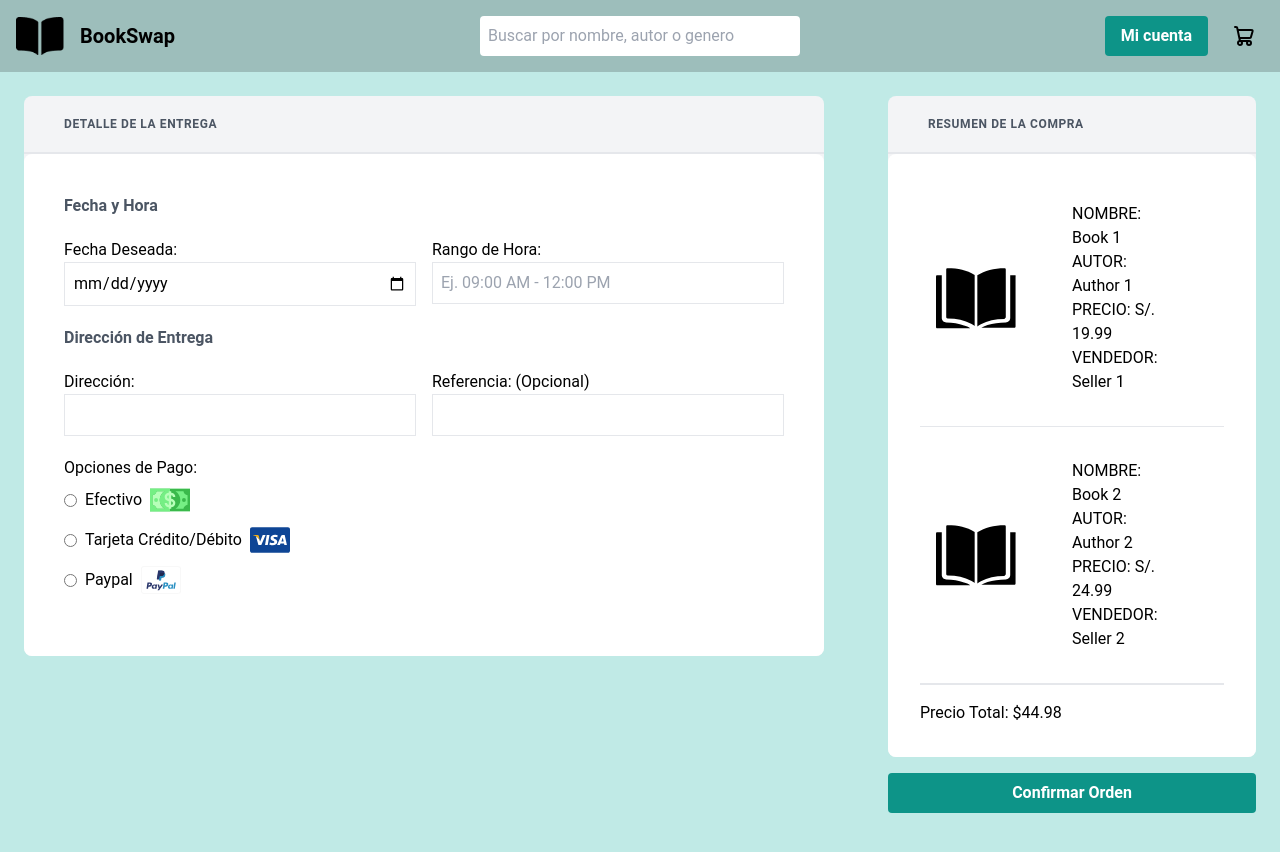
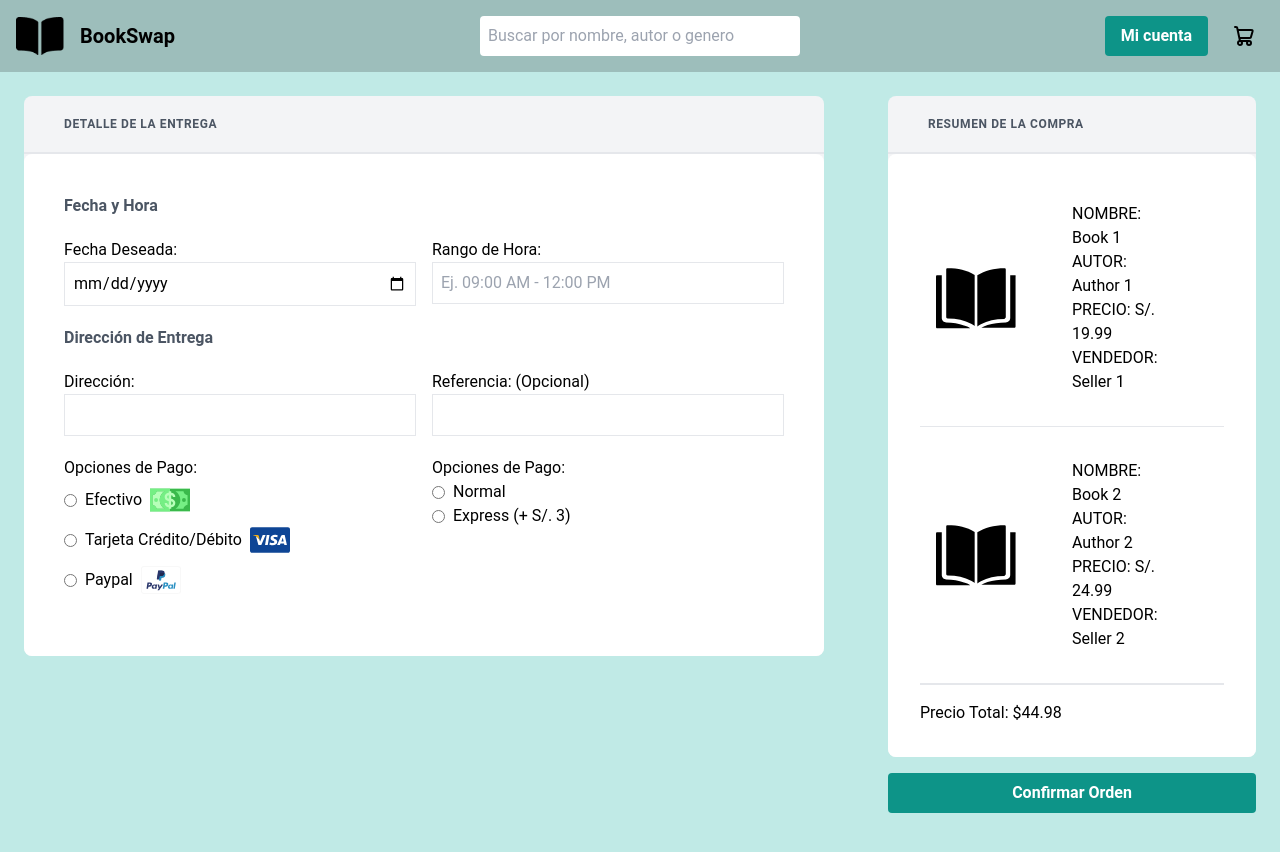
Before and after one commit to danieltello3/BookSwap_Front, a React (Vite) app: page /checkout in a window 1280 px wide. Shown: the top 852 px of the page. Built offline with nearby package versions, Linux system fonts and the light colour scheme.

Commit message:
avance tracking de ordenes

```diff
--- a/package.json
+++ b/package.json
@@ -13,13 +13,17 @@
     "@fortawesome/fontawesome-svg-core": "^6.4.2",
     "@fortawesome/free-solid-svg-icons": "^6.4.2",
     "@fortawesome/react-fontawesome": "^0.2.0",
+    "@react-google-maps/api": "^2.19.2",
+    "@types/react-leaflet": "^3.0.0",
     "axios": "^1.6.2",
+    "geolib": "^3.3.4",
     "react": "^18.2.0",
     "react-dom": "^18.2.0",
     "react-icons": "^4.12.0",
     "react-router-dom": "^6.19.0"
   },
   "devDependencies": {
+    "@types/node": "^20.10.0",
     "@types/react": "^18.2.37",
     "@types/react-dom": "^18.2.15",
     "@typescript-eslint/eslint-plugin": "^6.10.0",
--- a/src/App.tsx
+++ b/src/App.tsx
@@ -9,6 +9,7 @@ import ShoppingHistory from "./pages/ShoppingHistory/ShoppingHistory";
 import Blog from "./pages/Blog/Blog";
 import BookPublicate from "./pages/BookPublicate/BookPublicate";
 import Checkout from "./pages/Checkout/Checkout";
+import Tracking from "./pages/Tracking/Tracking";
 
 function App() {
   return (
@@ -24,6 +25,7 @@ function App() {
         <Route path="/blog" Component={Blog} />
         <Route path="/bookPublicate" Component={BookPublicate} />
         <Route path="/checkout" Component={Checkout} />
+        <Route path="/tracking" Component={Tracking} />
         {/* Aqui ponen las rutas de las paginas */}
       </Routes>
     </Router>
--- a/src/pages/Checkout/Checkout.tsx
+++ b/src/pages/Checkout/Checkout.tsx
@@ -104,8 +104,9 @@ const Checkout = () => {
               </div>
             </div>
 
+            <div className="flex mb-4">
             {/* Sección 3: Opciones de Pago */}
-            <div className="mb-4">
+            <div className="flex-1 mr-4">
               <p>Opciones de Pago:</p>
               <div className="flex items-center">
                 <input
@@ -164,6 +165,40 @@ const Checkout = () => {
               </div>
             </div>
 
+            {/* Sección 4: Opciones de Envío */}
+            <div className="flex-1">
+              <p>Opciones de Pago:</p>
+              <div className="flex items-center">
+                <input
+                  type="radio"
+                  id="cash"
+                  name="paymentMethod"
+                  value="cash"
+                  checked={formData.paymentMethod === "normal"}
+                  onChange={handleInputChange}
+                />
+                <label htmlFor="cash" className="ml-2 flex items-center">
+                  <span className="mr-2">Normal</span>
+                </label>
+              </div>
+
+              <div className="flex items-center">
+                <input
+                  type="radio"
+                  id="card"
+                  name="paymentMethod"
+                  value="card"
+                  checked={formData.paymentMethod === "express"}
+                  onChange={handleInputChange}
+                />
+                <label htmlFor="card" className="ml-2 flex items-center">
+                  <span className="mr-2">Express (+ S/. 3)</span>
+                </label>
+              </div>
+            </div>
+            </div>
+
+
             {/* Add more form fields as needed */}
           </form>
         </div>
--- /dev/null
+++ b/src/pages/Tracking/Tracking.tsx
@@ -0,0 +1,86 @@
+import { useRef } from "react";
+import {
+  useJsApiLoader,
+  GoogleMap,
+  Marker,
+  DirectionsRenderer
+  // Autocomplete, DirectionsRenderer
+} from "@react-google-maps/api";
+
+import { useState } from "react";
+import PurchaseSummary from "../../components/ui/organismos/PurchaseSummary/PurchaseSummary";
+import { purchaseListTestData } from "../Checkout/TestData";
+
+const Tracking = () => {
+  const center = { lat: -12.084142196725567, lng: -76.9704611988532 };
+
+  const { isLoaded, loadError } = useJsApiLoader({
+    googleMapsApiKey: "AIzaSyAZSCrn2s6_EXA-TJ3r8UVgT4xPNGCA5QI",
+    libraries: ["places"]
+  });
+
+  const [map, setMap] = useState(/** @type google.maps.Map */ null);
+  const [directionsResponse, setDirectionsResponse] = useState(null);
+  const [distance, setDistance] = useState("");
+  const [duration, setDuration] = useState("");
+
+  /** @type React.MutableRefObject<HTMLInputElement> */
+  const originRef = useRef();
+  /** @type React.MutableRefObject<HTMLInputElement> */
+  const destiantionRef = useRef();
+
+  return (
+    <div className="flex items-center justify-center h-screen bg-[#C0EAE6]">
+      <div className="flex bg-white rounded-lg overflow-hidden w-3/4 h-3/4">
+        {/* Left side with a map */}
+        <div className="w-2/3 h-full">
+          {/* Your map component goes here */}
+          <div className="bg-gray-100 h-full rounded-l-lg">
+            {isLoaded ? (
+              <GoogleMap
+                mapContainerStyle={{ width: "100%", height: "600px" }}
+                center={center}
+                zoom={15}
+                options={{
+                  zoomControl: false,
+                  streetViewControl: false,
+                  mapTypeControl: false,
+                  fullscreenControl: false
+                }}>
+                <Marker position={center} />
+                {directionsResponse && (
+                  <DirectionsRenderer directions={directionsResponse} />
+                )}
+              </GoogleMap>
+            ) : (
+              <div>Loading Google Maps...</div>
+            )}
+          </div>
+        </div>
+
+        {/* Right side with data */}
+        <div className="w-1/3 flex flex-col">
+          {/* Top part with green background */}
+          <div className="bg-green-500 p-4 h-1/2 text-white">
+            <h2 className="text-xl font-bold mb-2">Información de la Orden</h2>
+            {/* Add your additional information here */}
+            <p>Order #: XYZ123</p>
+            <p>Estimated Time: 30 mins</p>
+          </div>
+
+          {/* Bottom part with white background */}
+          <div className="bg-white p-4 rounded-b-lg h-1/2">
+            <div className="mb-4">
+              <h2 className="text-xl font-bold mb-2">Order Information</h2>
+              {/* Add more order-related information here */}
+            </div>
+            <PurchaseSummary purchases={purchaseListTestData} />
+            {/* Another component goes here */}
+          </div>
+        </div>
+      </div>
+    </div>
+  );
+};
+
+export default Tracking;
--- a/tsconfig.json
+++ b/tsconfig.json
@@ -1,5 +1,6 @@
 {
   "compilerOptions": {
+    "types": ["node", /* other types */],
     "target": "ES2020",
     "useDefineForClassFields": true,
     "lib": ["ES2020", "DOM", "DOM.Iterable"],
```
Also changed, not shown: 2 other files (tests, documents, lock files or other folders).
